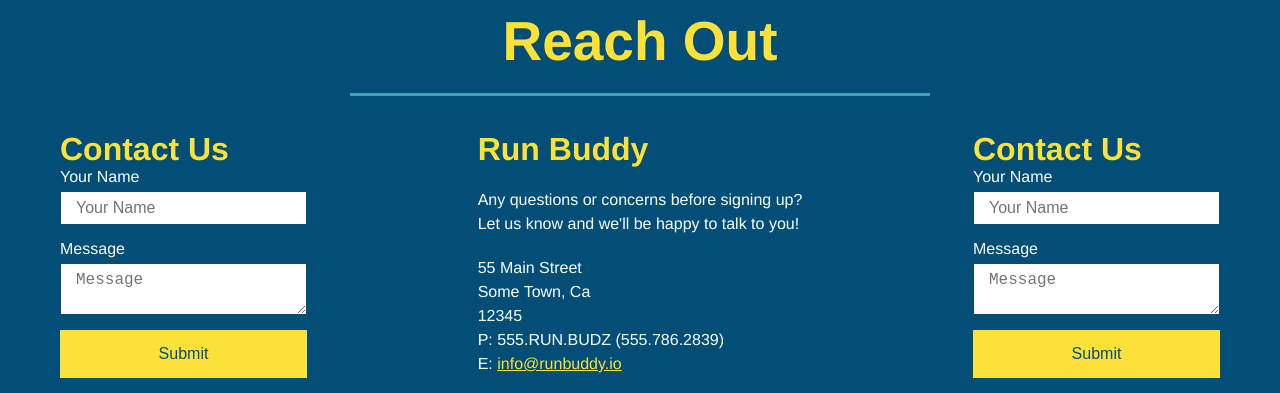
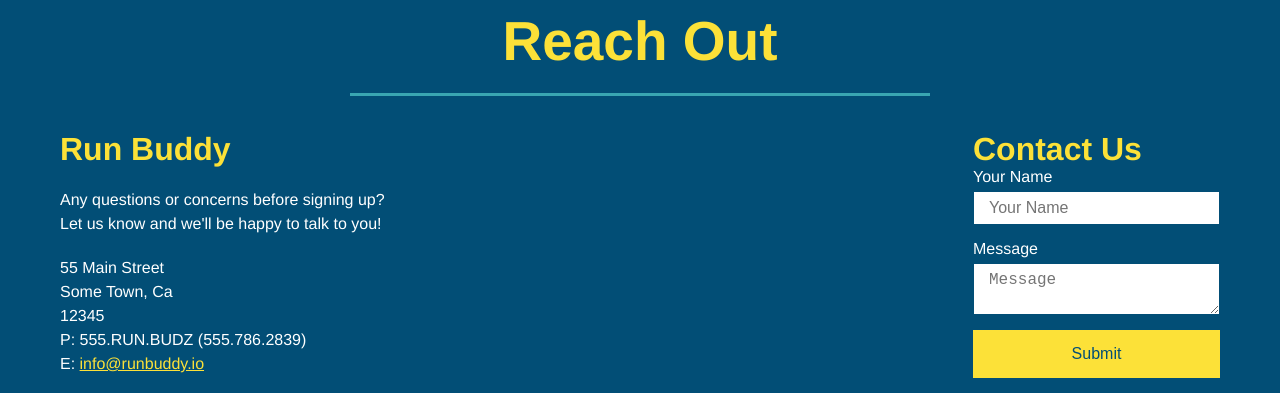
Before and after one commit to Angel-A15/run-buddy, a plain HTML site: page index.html in a window 1280 px wide. Shown: the part 3280-3673 px from the top of the page. Drawn offline with Linux system fonts and the light colour scheme; grey boxes are pictures that could not be loaded.

Commit message:
fixed contact form

```diff
--- a/index.html
+++ b/index.html
@@ -337,28 +337,10 @@
 
         <div class="contact-info">
 
-            </iframe>
+            <div>
 
+                <h3>Run Buddy</h3>
 
-            <div class="contact-form">
-
-                <h3>Contact Us</h3>
-
-                <form>
-
-                    <label for="contact-name">Your Name</label>
-                    <input type="text" id="contact-name" placeholder="Your Name" />
-
-                    <label for="contact-message">Message</label>
-                    <textarea id="contact-message" placeholder="Message"></textarea>
-
-                    <button type="submit">Submit</button>
-
-                </form>
-            </div>
-
-            <div>
-                <h3>Run Buddy</h3>
                 <p>
                     Any questions or concerns before signing up?
 
```
